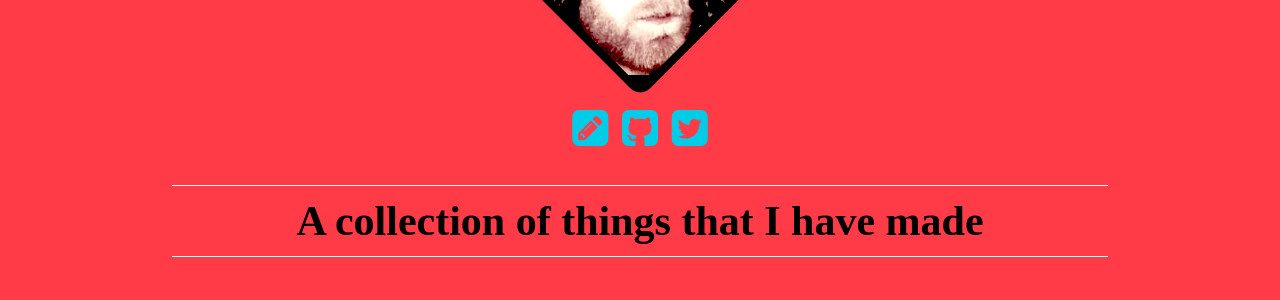
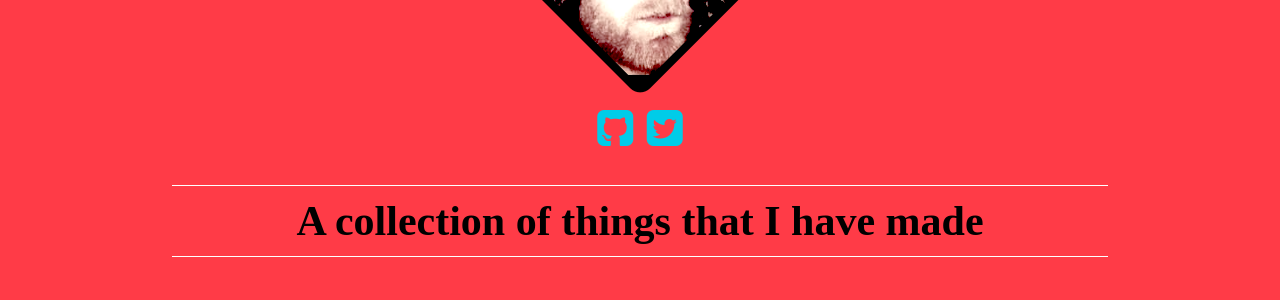
Before and after one commit to danmidwood/danmidwood.github.io, a Jekyll site: the page built from index.html, in a window 1280 px wide. Shown: the part 172-472 px from the top of the page. Built offline with Jekyll 4.4.1, drawn with Linux system fonts in a browser that asks for light colours; some web fonts are replaced; Markdown is read by kramdown in place of the engine named in the settings.

```diff
--- a/_includes/header.html
+++ b/_includes/header.html
@@ -6,11 +6,6 @@
       </li>
     </ul>
     <ul class="icons">
-      <li>
-        <a href="mailto:dan@danmidwood.com">
-          <i class="fa fa-pencil-square fa-3x"></i>
-        </a>
-      </li>
       <li>
         <a href="http://github.com/danmidwood">
           <i class="fa fa-github-square fa-3x"></i>
```
